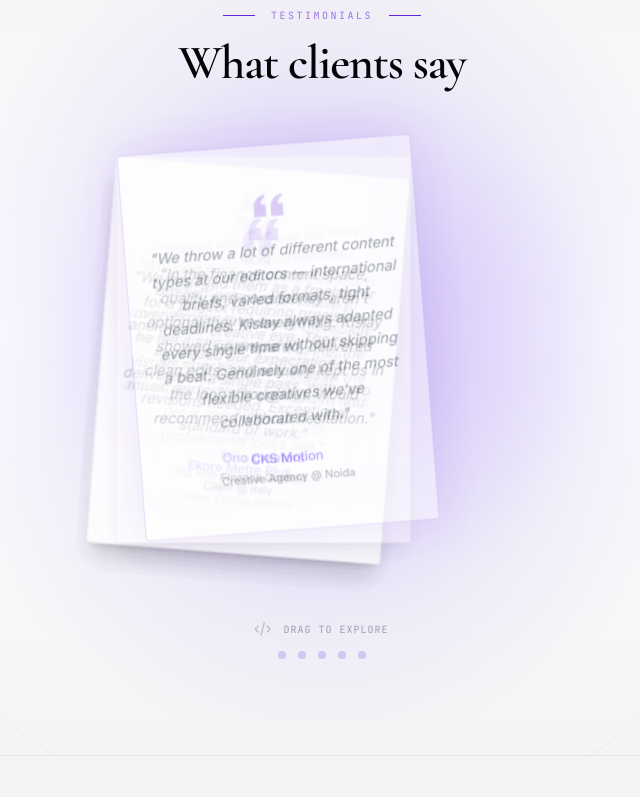
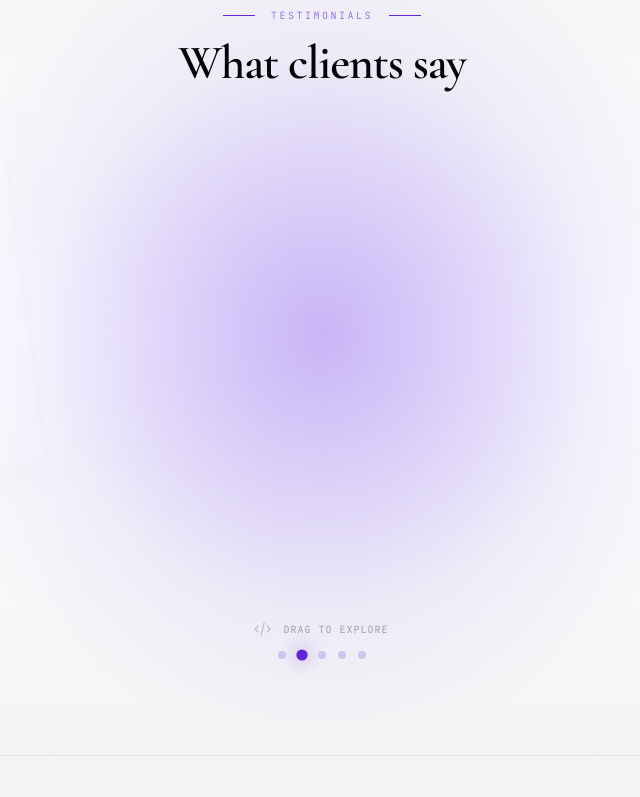
Before and after one commit to sinhakislayks-a11y/vettedframes, a Next.js app: page / in a window 1280 px wide. Shown: the part 4240-5037 px from the top of the page, without its empty margins (318-958 px from the left). Built offline with nearby package versions, Linux system fonts and the light colour scheme.

Commit message:
refactor: enhance visual aesthetics with purple glows and add Spline iframe error handling in AboutHero

```diff
--- a/components/home/Testimonials.tsx
+++ b/components/home/Testimonials.tsx
@@ -2,25 +2,21 @@
 
 import { motion, AnimatePresence } from "framer-motion";
 import { TestimonialCard } from "@/components/ui/testimonial-cards";
-import { useEffect, useState, useCallback } from "react";
+import { useEffect, useState, useCallback, useRef } from "react";
 import { TESTIMONIALS } from "@/lib/constants";
 
 export default function Testimonials() {
-  const [positions, setPositions] = useState<Array<"front" | "middle" | "back">>(
-    ["front", "middle", "back", "back", "back"]
-  );
   const [currentIndex, setCurrentIndex] = useState(0);
+  const [isAnimating, setIsAnimating] = useState(false);
+  const containerRef = useRef<HTMLDivElement>(null);
 
   const handleShuffle = useCallback(() => {
-    setPositions((prev) => {
-      const newPositions = [...prev];
-      newPositions.unshift(newPositions.pop()!);
-      return newPositions;
-    });
+    if (isAnimating) return;
+    setIsAnimating(true);
     setCurrentIndex((prev) => (prev + 1) % TESTIMONIALS.length);
-  }, []);
+    setTimeout(() => setIsAnimating(false), 1200);
+  }, [isAnimating]);
 
-  // Auto-rotate every 6 seconds - slower pace
   useEffect(() => {
     const interval = setInterval(() => {
       handleShuffle();
@@ -43,6 +39,12 @@ export default function Testimonials() {
       id: index + 1,
     })
   );
+
+  const visibleTestimonials = [
+    testimonials[currentIndex],
+    testimonials[(currentIndex + 1) % testimonials.length],
+    testimonials[(currentIndex + 2) % testimonials.length],
+  ];
 
   return (
     <section className="relative w-full overflow-hidden bg-gradient-to-b from-bg-secondary via-surface to-bg-secondary py-24">
@@ -127,6 +129,7 @@ export default function Testimonials() {
 
         {/* Cards container */}
         <motion.div
+          ref={containerRef}
           initial={{ opacity: 0, y: 60 }}
           whileInView={{ opacity: 1, y: 0 }}
           viewport={{ once: true }}
@@ -135,54 +138,55 @@ export default function Testimonials() {
         >
           {/* Cards wrapper */}
           <div className="relative h-[420px] w-[320px] md:-ml-[100px]">
-            {/* Testimonial Cards with smooth transitions */}
-            <AnimatePresence mode="popLayout">
-              {testimonials.map((testimonial, index) => (
+            {/* Testimonial Cards with smooth left-to-right slide */}
+            <AnimatePresence mode="wait">
+              {visibleTestimonials.map((testimonial, index) => {
+                const isFront = index === 0;
+                const isMiddle = index === 1;
+
+                return (
                   <motion.div
-                  key={`${testimonial.name}-${currentIndex}`}
-                  layout
-                  initial={{ opacity: 0, scale: 0.8 }}
+                    key={`${testimonial.name}-${currentIndex}-${index}`}
+                    initial={{
+                      x: isFront ? 400 : isMiddle ? 400 : 400,
+                      opacity: isFront ? 0 : isMiddle ? 0.4 : 0.8,
+                      scale: isFront ? 0.85 : isMiddle ? 0.9 : 0.95,
+                      rotate: isFront ? -8 : isMiddle ? -4 : 0,
+                    }}
                     animate={{
-                    opacity: 1,
-                    scale: 1,
-                    rotate:
-                      positions[index] === "front"
-                        ? "-6deg"
-                        : positions[index] === "middle"
-                        ? "0deg"
-                        : "6deg",
-                    x:
-                      positions[index] === "front"
-                        ? "0%"
-                        : positions[index] === "middle"
-                        ? "33%"
-                        : "66%",
+                      x: isFront ? 0 : isMiddle ? "33%" : "66%",
+                      opacity: isFront ? 1 : isMiddle ? 0.6 : 0.4,
+                      scale: isFront ? 1 : isMiddle ? 0.92 : 0.88,
+                      rotate: isFront ? "-6deg" : isMiddle ? "-3deg" : "0deg",
                     }}
-                  exit={{ opacity: 0, scale: 0.8 }}
+                    exit={{
+                      x: -400,
+                      opacity: 0,
+                      scale: 0.85,
+                      rotate: "-8deg",
+                    }}
                     transition={{
-                    duration: 1.2,
-                    ease: [0.4, 0, 0.2, 1],
+                      x: { duration: 0.8, ease: [0.4, 0, 0.2, 1] },
+                      opacity: { duration: 0.8, ease: [0.4, 0, 0.2, 1] },
+                      scale: { duration: 0.8, ease: [0.4, 0, 0.2, 1] },
+                      rotate: { duration: 0.8, ease: [0.4, 0, 0.2, 1] },
                     }}
                     style={{
                       position: "absolute",
                       left: 0,
                       top: 0,
-                    zIndex:
-                      positions[index] === "front"
-                        ? 2
-                        : positions[index] === "middle"
-                        ? 1
-                        : 0,
+                      zIndex: isFront ? 2 : isMiddle ? 1 : 0,
                     }}
                   >
                     <TestimonialCard
                       testimonial={testimonial}
                       handleShuffle={handleShuffle}
-                    position={positions[index] as "front" | "middle" | "back"}
+                      position={isFront ? "front" : isMiddle ? "middle" : "back"}
                       author={testimonial.name}
                     />
                   </motion.div>
-              ))}
+                );
+              })}
             </AnimatePresence>
           </div>
         </motion.div>
@@ -221,12 +225,12 @@ export default function Testimonials() {
                 className="h-2 w-2 rounded-full"
                 animate={{
                   backgroundColor:
-                    positions[0] === "front" && index === 0
+                    index === currentIndex
                       ? "rgba(96, 37, 213, 1)"
                       : "rgba(96, 37, 213, 0.2)",
-                  scale: positions[0] === "front" && index === 0 ? 1.4 : 1,
+                  scale: index === currentIndex ? 1.4 : 1,
                   boxShadow:
-                    positions[0] === "front" && index === 0
+                    index === currentIndex
                       ? "0 0 12px rgba(96, 37, 213, 0.6)"
                       : "none",
                 }}
```
Also changed, not shown: components/about/AboutHero.tsx (+75 -49 lines). Lines whose indentation alone changed are shown as unchanged.
